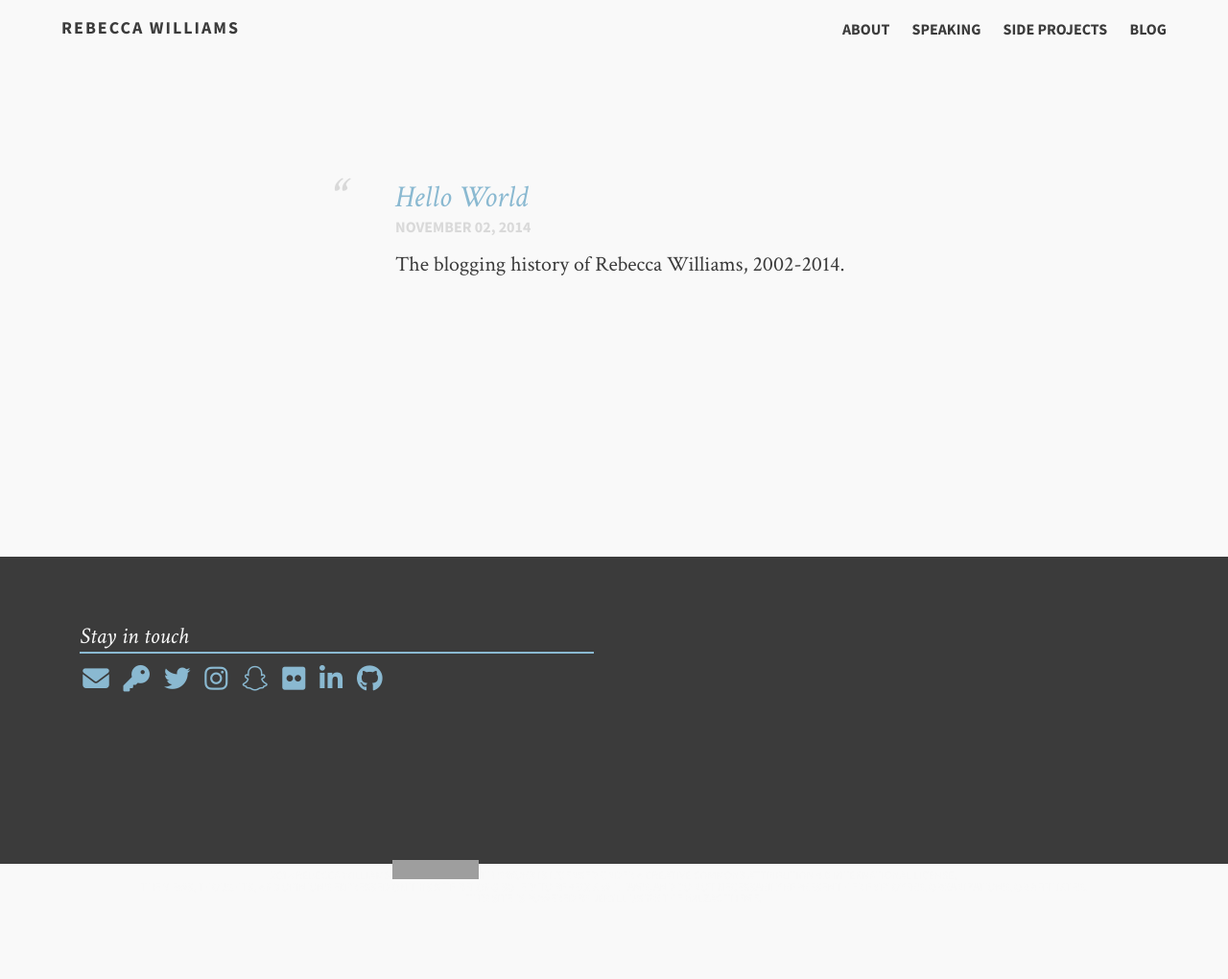
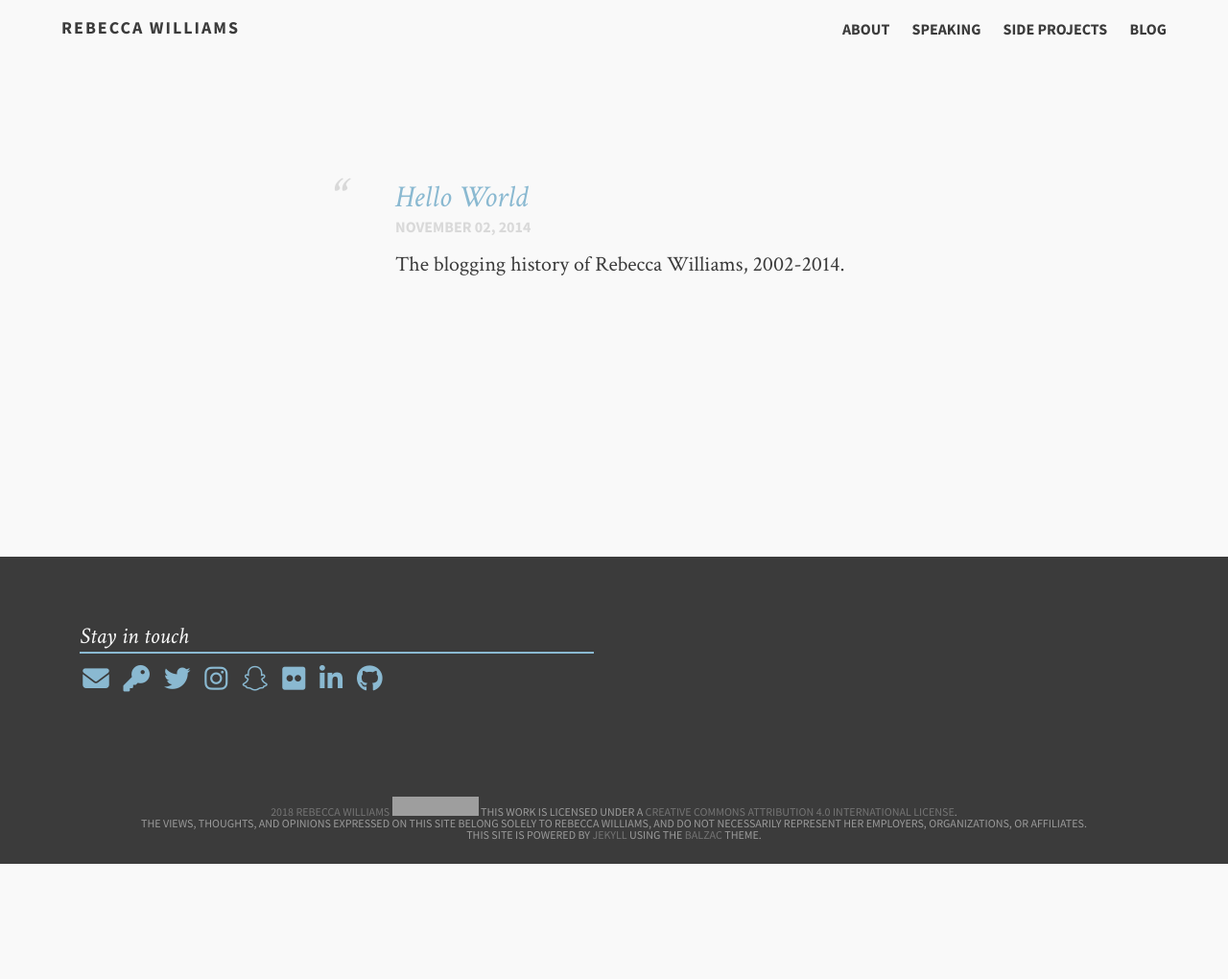
Before and after one commit to rebeccawilliams/rebeccawilliams.us, a Jekyll site: the page built from index.md, in a window 1280 px wide. Shown: the whole page at 96% size. Built offline with Jekyll 4.4.1, drawn with Linux system fonts in a browser that asks for light colours; nearby versions of some CDN libraries; after the commit the page ends 900 px from its top, so only the background shows below that; grey boxes are pictures that could not be loaded.

Commit message:
Update _styles.scss

```diff
--- a/_sass/_styles.scss
+++ b/_sass/_styles.scss
@@ -577,7 +577,6 @@ footer {
         display: block;
         width: 100%;
         bottom: 20px;
-        padding-bottom: $lh*2;
         font-family: $sans;
         text-transform: uppercase;
         color: transparentize($white, .5);
```
